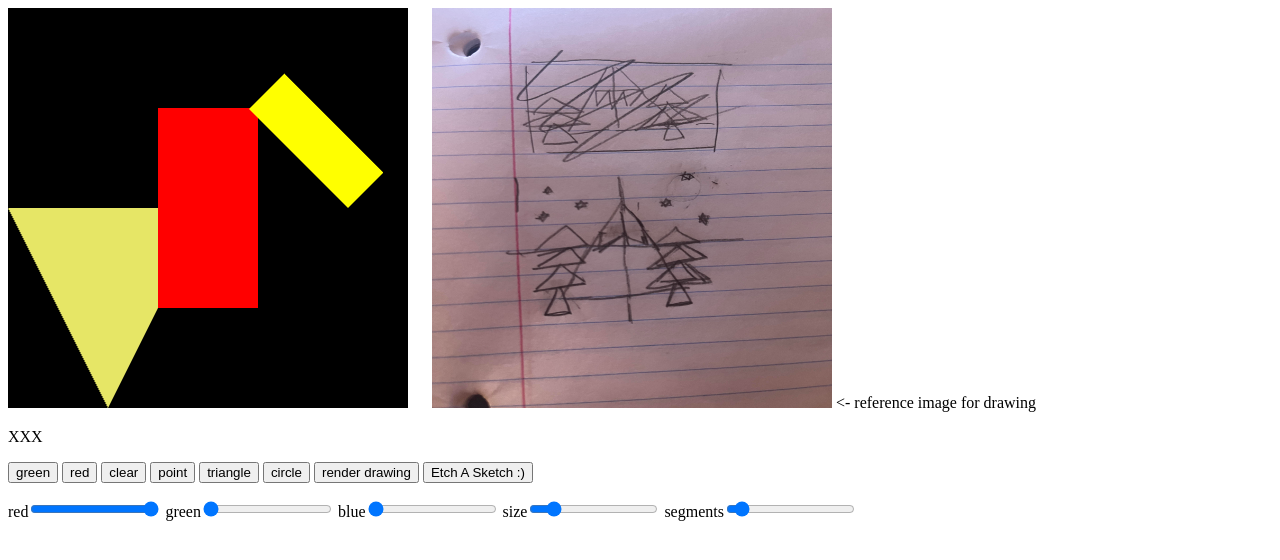
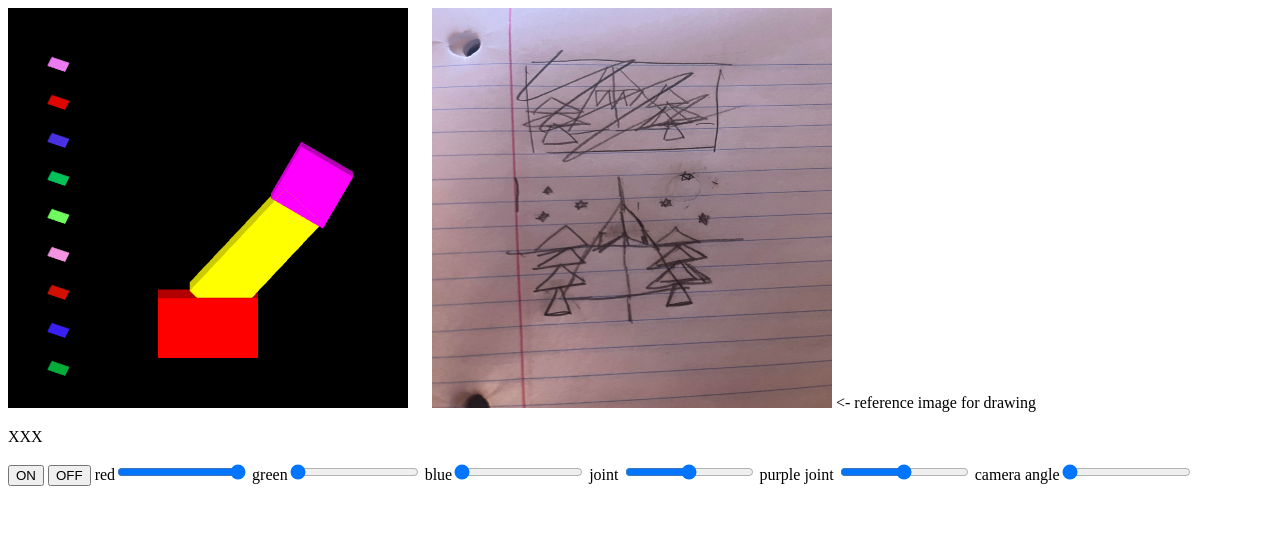
Before and after one commit to ArielRaizman/arielraizmancse160.github.io, a plain HTML site: page asg2/asg2.html in a window 1280 px wide. Drawn offline with Linux system fonts and the light colour scheme; animation ran at ten frames a second.

Commit message:
basic block functionality

```diff
--- a/asg2/Cube.js
+++ b/asg2/Cube.js
@@ -17,29 +17,67 @@ class Cube {
         // pass the matrix
         gl.uniformMatrix4fv(u_ModelMatrix, false, this.matrix.elements);
 
-        // Front of Cube
-        drawTriangle3D(gl, [0.0,0.0,0.0,  1.0,1.0,0.0,  1.0,0.0,0.0]);
-        drawTriangle3D(gl, [0.0,0.0,0.0,  0.0,1.0,0.0,  1.0,1.0,0.0]);
+        // // Front of Cube
+        // gl.uniform4f(u_FragColor, 255, 0, 0, rgba[3]);
+        // drawTriangle3D(gl, [0.0,0.0,0.0,  1.0,1.0,0.0,  0.0,1.0,0.0]);
+        // drawTriangle3D(gl, [0.0,0.0,0.0,  1.0,0.0,0.0,  1.0,1.0,0.0]);
 
-        // Back of Cube
-        drawTriangle3D(gl, [0.0,0.0,1.0,  1.0,0.0,1.0,  1.0,1.0,1.0]);
-        drawTriangle3D(gl, [0.0,0.0,1.0,  1.0,1.0,1.0,  0.0,1.0,1.0]);
+        // // Back of Cube
+        // gl.uniform4f(u_FragColor, rgba[0]*.1, rgba[1]*.9, rgba[2]*.9, rgba[3]);
+        // gl.uniform4f(u_FragColor, 0, 255, 0, rgba[3]);
+        // drawTriangle3D(gl, [0.0,0.0,1.0,  1.0,0.0,1.0,  1.0,1.0,1.0]);
+        // drawTriangle3D(gl, [0.0,0.0,1.0,  1.0,1.0,1.0,  0.0,1.0,1.0]);
 
-        // Left of Cube
-        drawTriangle3D(gl, [0.0,0.0,0.0,  0.0,1.0,1.0,  0.0,1.0,0.0]);
-        drawTriangle3D(gl, [0.0,0.0,0.0,  0.0,0.0,1.0,  0.0,1.0,1.0]);
+        // // Left of Cube
+        // gl.uniform4f(u_FragColor, rgba[0]*.9, rgba[1]*.9, rgba[2]*.9, rgba[3]);
+        // gl.uniform4f(u_FragColor, 0, 0, 255, rgba[3]);
+        // drawTriangle3D(gl, [0.0,0.0,0.0,  0.0,1.0,1.0,  0.0,1.0,0.0]);
+        // drawTriangle3D(gl, [0.0,0.0,0.0,  0.0,0.0,1.0,  0.0,1.0,1.0]);
 
-        // Right of Cube
-        drawTriangle3D(gl, [1.0,0.0,0.0,  1.0,1.0,0.0,  1.0,1.0,1.0]);
-        drawTriangle3D(gl, [1.0,0.0,0.0,  1.0,1.0,1.0,  1.0,0.0,1.0]);
+        // // Right of Cube
+        // drawTriangle3D(gl, [1.0,0.0,0.0,  1.0,1.0,0.0,  1.0,1.0,1.0]);
+        // drawTriangle3D(gl, [1.0,0.0,0.0,  1.0,1.0,1.0,  1.0,0.0,1.0]);
 
-        // Top of Cube
-        drawTriangle3D(gl, [0.0,1.0,0.0,  1.0,1.0,1.0,  1.0,1.0,0.0]);
-        drawTriangle3D(gl, [0.0,1.0,0.0,  0.0,1.0,1.0,  1.0,1.0,1.0]);
+        // // Top of Cube
+        // gl.uniform4f(u_FragColor, rgba[0]*.9, rgba[1]*.9, rgba[2]*.9, rgba[3]);
+        // drawTriangle3D(gl, [0.0,1.0,0.0,  1.0,1.0,1.0,  1.0,1.0,0.0]);
+        // drawTriangle3D(gl, [0.0,1.0,0.0,  0.0,1.0,1.0,  1.0,1.0,1.0]);
 
-        // Bottom of Cube
-        drawTriangle3D(gl, [0.0,0.0,0.0,  1.0,0.0,1.0,  1.0,0.0,0.0]);
-        drawTriangle3D(gl, [0.0,0.0,0.0,  0.0,0.0,1.0,  1.0,0.0,1.0]);
+        // // Bottom of Cube
+        // gl.uniform4f(u_FragColor, rgba[0]*.7, rgba[1]*.7, rgba[2]*.7, rgba[3]);
+        // drawTriangle3D(gl, [0.0,0.0,0.0,  1.0,0.0,1.0,  1.0,0.0,0.0]);
+        // drawTriangle3D(gl, [0.0,0.0,0.0,  0.0,0.0,1.0,  1.0,0.0,1.0]);
+
+
+        gl.uniform4f(u_FragColor, rgba[0], rgba[1], rgba[2], rgba[3]);
+        //gl.uniform4f(u_FragColor, 1, 0.5, 1, 1);
+        drawTriangle3D(gl, [0.0, 0.0, 0.0,   1.0, 1.0, 0.0,   0.0, 1.0, 0.0]);
+        drawTriangle3D(gl, [0.0, 0.0, 0.0,   1.0, 0.0, 0.0,   1.0, 1.0, 0.0]);
+        // xy1
+        gl.uniform4f(u_FragColor, rgba[0]*0.9, rgba[1]*0.9, rgba[2]*0.9, rgba[3]);
+        //gl.uniform4f(u_FragColor, 1, 1, 0, 1);
+        drawTriangle3D(gl, [1.0, 1.0, 1.0,   0.0, 0.0, 1.0,   0.0, 1.0, 1.0]);
+        drawTriangle3D(gl, [1.0, 0.0, 1.0,   0.0, 0.0, 1.0,   1.0, 1.0, 1.0]);
+        // 0yz
+        gl.uniform4f(u_FragColor, rgba[0]*0.8, rgba[1]*0.8, rgba[2]*0.8, rgba[3]);
+        //gl.uniform4f(u_FragColor, 1, 1, 1, 1);
+        drawTriangle3D(gl, [0.0, 1.0, 1.0,   0.0, 0.0, 0.0,   0.0, 1.0, 0.0]);
+        drawTriangle3D(gl, [0.0, 0.0, 1.0,   0.0, 0.0, 0.0,   0.0, 1.0, 1.0]);
+        // 1yz
+        gl.uniform4f(u_FragColor, rgba[0]*0.7, rgba[1]*0.7, rgba[2]*0.7, rgba[3]);
+        //gl.uniform4f(u_FragColor, 1, 0, 0, 1);
+        drawTriangle3D(gl, [1.0, 0.0, 0.0,   1.0, 1.0, 1.0,   1.0, 1.0, 0.0]);
+        drawTriangle3D(gl, [1.0, 0.0, 0.0,   1.0, 0.0, 1.0,   1.0, 1.0, 1.0]);
+        // x0z
+        gl.uniform4f(u_FragColor, rgba[0]*0.6, rgba[1]*0.6, rgba[2]*0.6, rgba[3]);
+        //gl.uniform4f(u_FragColor, 1, 0, 1, 1);
+        drawTriangle3D(gl, [1.0, 0.0, 0.0,   0.0, 0.0, 0.0,   1.0, 0.0, 1.0]);
+        drawTriangle3D(gl, [0.0, 0.0, 0.0,   0.0, 0.0, 1.0,   1.0, 0.0, 1.0]);
+        // x1z face
+        gl.uniform4f(u_FragColor, rgba[0]*0.7, rgba[1]*0.7, rgba[2]*0.7, rgba[3]);
+        //gl.uniform4f(u_FragColor, 0, 0, 1, 1);
+        drawTriangle3D(gl, [0.0, 1.0, 1.0,   0.0, 1.0, 0.0,   1.0, 1.0, 1.0]);
+        drawTriangle3D(gl,[1.0, 1.0, 1.0,   0.0, 1.0, 0.0,   1.0, 1.0, 0.0]);
 
     }
 }
--- a/asg2/asg2.html
+++ b/asg2/asg2.html
@@ -16,23 +16,17 @@
 
     <br />
     <p id="perf">XXX</p>
-    <button id="green">green</button>
-    <button id="red">red</button>
-    <button id="clear">clear</button>
-    <button id="point">point</button>
-    <button id="triangle">triangle</button>
-    <button id="circle">circle</button>
-    <button id="drawing">render drawing</button>
-    <button id="etch">Etch A Sketch :) </button>
-    <p id="isetch"></p>
+    <button id="on">ON</button>
+    <button id="off">OFF</button>
 
 
 
     red<input type="range" min="0" max= "100" value="100" class="slider" id="redslide" />
     green<input type="range" min="0" max= "100" value="0" class="slider" id="greenslide" />
     blue<input type="range" min="0" max= "100" value="0" class="slider" id="blueslide" />
-    size<input type="range" min="5" max= "40" value="10" class="slider" id="sizeslide" />
-    segments<input type="range" min="3" max= "100" value="10" class="slider" id="segmentslide" />
+    joint <input type="range" min="-90" max= "90" value="0" class="slider" id="jointslide" />
+    purple joint <input type="range" min="-90" max= "90" value="0" class="slider" id="purplejointslide" />
+    camera angle<input type="range" min="0" max= "90" value="0" class="slider" id="angleslide" />
   </span>
       <script src="../lib/webgl-utils.js"></script>
       <script src="../lib/webgl-debug.js"></script>
--- a/asg2/asg2.js
+++ b/asg2/asg2.js
@@ -3,10 +3,9 @@
 var VSHADER_SOURCE =
   `attribute vec4 a_Position;
   uniform mat4  u_ModelMatrix;
-  uniform float u_Size;
+  uniform mat4 u_GlobalRotationMatrix;
   void main() {
-    gl_Position = u_ModelMatrix * a_Position;
-    gl_PointSize = u_Size;
+    gl_Position = u_GlobalRotationMatrix * u_ModelMatrix * a_Position;
   }`
 
 // Fragment shader program
@@ -21,8 +20,8 @@ let canvas;
 let gl;
 let a_Position;
 let u_FragColor;
-let u_Size;
 let u_ModelMatrix
+let u_GlobalRotationMatrix;
 function setupWebGL() {
   // Retrieve <canvas> element
   canvas = document.getElementById('webgl');
@@ -34,6 +33,7 @@ function setupWebGL() {
     console.log('Failed to get the rendering context for WebGL');
     return;
   }
+  // gl.enable(gl.DEPTH_TEST); // Enable depth test
 }
 
 function connectVariablesToGLSL() {
@@ -57,44 +57,37 @@ function connectVariablesToGLSL() {
     return;
   }
 
-  // Get the storage location of u_Size
-  u_Size = gl.getUniformLocation(gl.program, 'u_Size');
-  if (!u_Size) {
-    console.log('Failed to get the storage location of u_Size');
-    return;
-  }
-
   // Get the storage location of u_ModelMatrix
   u_ModelMatrix = gl.getUniformLocation(gl.program, 'u_ModelMatrix');
   if (!u_ModelMatrix) {
     console.log('Failed to get the storage location of u_ModelMatrix');
     return;
   }
+
+  u_GlobalRotationMatrix = gl.getUniformLocation(gl.program, 'u_GlobalRotationMatrix');
+  if (!u_GlobalRotationMatrix) {
+    console.log('Failed to get the storage location of u_GlobalRotationMatrix');
+    return;
+  }
 }
-const POINT = 0;
-const TRIANGLE = 1;
-const CIRCLE = 2;
-let g_selectedColor = [1.0, 1.0, 1.0, 1.0];
-let g_selectedSize = 10;
-let g_selectedType=POINT;
-let g_segments = 10;
+// const POINT = 0;
+// const TRIANGLE = 1;
+// const CIRCLE = 2;
+// let g_selectedColor = [1.0, 1.0, 1.0, 1.0];
+// let g_selectedType=POINT;
+// let g_segments = 10;
+let g_globalAngle = 0.0;
+let g_jointSlider = 0.0;
+let g_purpleJoint = 0.0;
+let g_animation = true;
 function htmlUI() {
-  document.getElementById('green').onclick = function() { g_selectedColor = [0.0,1.0,0.0,1.0]; };
-  document.getElementById('red').onclick = function() { g_selectedColor = [1.0,0.0,0.0,1.0]; };
-  document.getElementById('clear').onclick = function() { g_shapes = []; renderShapes(); };
-  document.getElementById('drawing').onclick = function() { drawPicture(); };
+  document.getElementById('on').onclick = function() { g_animation = true; };
+  document.getElementById('off').onclick = function() { g_animation = false; };
 
-  document.getElementById('point').onclick = function() { g_selectedType =POINT};
-  document.getElementById('triangle').onclick = function() { g_selectedType =TRIANGLE };
-  document.getElementById('circle').onclick = function() { g_selectedType =CIRCLE };
-  document.getElementById('etch').onclick = function() { etchASketch(); };
-
-  //sliders
-  document.getElementById('redslide').addEventListener('mouseup', function() { g_selectedColor[0] = this.value/100; });
-  document.getElementById('greenslide').addEventListener('mouseup', function() { g_selectedColor[1] = this.value/100; });
-  document.getElementById('blueslide').addEventListener('mouseup', function() { g_selectedColor[2] = this.value/100; });
-  document.getElementById('sizeslide').addEventListener('mouseup', function() { g_selectedSize = this.value; });
-  document.getElementById('segmentslide').addEventListener('mouseup', function() { g_segments = this.value; });
+  // //sliders
+  document.getElementById('angleslide').addEventListener('mousemove', function() { g_globalAngle = this.value; renderShapes(); });
+  document.getElementById('jointslide').addEventListener('mousemove', function() { g_jointSlider = this.value; renderShapes(); });
+  document.getElementById('purplejointslide').addEventListener('mousemove', function() { g_purpleJoint = this.value; renderShapes(); });
 }
 function main() {
 
@@ -110,7 +103,8 @@ function main() {
   gl.clearColor(0.0, 0.0, 0.0, 1.0);
 
   // Clear <canvas>
-  renderShapes();
+  // renderShapes();
+  requestAnimationFrame(tick);
 }
 
 var g_shapes = [];
@@ -125,80 +119,96 @@ function coordsToGL(ev) {
   return [x, y];
 }
 
+g_startTime = performance.now() / 1000.0;
+g_seconds = performance.now() / 1000.0 - g_startTime;
 
+function tick() {
+  g_seconds = performance.now() / 1000.0 - g_startTime;
+  console.log(g_seconds);
+
+  updateAnimationAngle();
+
+  renderShapes();
+  requestAnimationFrame(tick);
+}
+
+function updateAnimationAngle() {
+  if (g_animation) {
+    g_jointSlider = 45*Math.sin(g_seconds);
+    g_purpleJoint = 45*Math.cos(g_seconds);
+  }
+}
 
 function renderShapes() {
   // Clear <canvas>
   // var startTime = performance.now();
-  gl.clear(gl.COLOR_BUFFER_BIT);
 
+  var globalRotMat = new Matrix4().rotate(g_globalAngle, 0, 1, 0);
+  gl.uniformMatrix4fv(u_GlobalRotationMatrix, false, globalRotMat.elements);
 
-  // Test triangle
-  gl.uniform4f(u_FragColor, 0.9, 0.9, 0.4, 1.0);
-  const modelMatrix = new Matrix4();
-  gl.uniformMatrix4fv(u_ModelMatrix, false, modelMatrix.elements);
-  drawTriangle3D(gl, [-1.0,0.0,0.0,  -0.5,-1.0,0.0,  0.0,0.0,0.0]);
+  gl.clear(gl.COLOR_BUFFER_BIT | gl.DEPTH_BUFFER_BIT);
+
+  gl.enable(gl.CULL_FACE);
+  gl.cullFace(gl.BACK);
+  gl.enable(gl.DEPTH_TEST);
+
+  // // Test triangle
+  // gl.uniform4f(u_FragColor, 0.9, 0.9, 0.4, 1.0);
+  // const modelMatrix = new Matrix4();
+  // gl.uniformMatrix4fv(u_ModelMatrix, false, modelMatrix.elements);
+  // drawTriangle3D(gl, [-1.0,0.0,0.0,  -0.5,-1.0,0.0,  0.0,0.0,0.0]);
 
   // Draw Cube
   var body = new Cube();
   body.color = [1.0, 0.0, 0.0, 1.0];
-  body.matrix.translate(-.25,-.5,0.0);
-  body.matrix.scale(0.5,1,0.5);
+  body.matrix.translate(-.25,-.75,0.0);
+  body.matrix.rotate(-5,1,0,0);
+  body.matrix.scale(0.5,.3,0.5);
   body.render()
 
   // Draw Cube
-  var body = new Cube();
-  body.color = [1.0, 1.0, 0.0, 1.0];
-  body.matrix.translate(.7,0,0.0);
-  body.matrix.rotate(45,0,0,1);
-  body.matrix.scale(0.25,.7,0.5);
-  body.render()
+  var arm = new Cube();
+  arm.color = [1.0, 1.0, 0.0, 1.0];
+  arm.matrix.translate(0,-.5,0.0);
+  arm.matrix.rotate(-5,1,0,0);
+  arm.matrix.rotate(g_jointSlider,0,0,1);
+  var yellowCoordinates = new Matrix4(arm.matrix);
+  arm.matrix.scale(0.25,.7,0.5);
+  arm.matrix.translate(-0.5,0,0);
+  arm.render()
+
+  var box = new Cube();
+  box.color = [1,0,1,1];
+  box.matrix = yellowCoordinates
+  box.matrix.translate(0,.65,0)
+  // box.matrix.rotate(g_purpleJoint,0,0,1)
+  box.matrix.rotate(g_purpleJoint,0,0,1)
+  box.matrix.scale(.3,.3,.3)
+  box.matrix.translate(-.5,0,-0.0001)
+  // box.matrix.translate(-.1,.1,0.0);
+  // box.matrix.rotate(-30,1,0,0);
+  // box.matrix.scale(0.2,.4,.2);
+  box.render()
+
+  var k = 10;
+  for (var i = 1; i < k; i++) {
+    var c = new Cube();
+    c.matrix.translate(-.8,1.9*i/k-1,0.0);
+    c.matrix.rotate(g_seconds*1000,1,1,1);
+    c.matrix.scale(.1,.5/k,.1/k)
+    c.color = [
+      (Math.sin(g_seconds * i) * 0.5 + 0.5),
+      (Math.cos(g_seconds * i * 1.5) * 0.5 + 0.5),
+      (Math.sin(g_seconds * i * 2) * 0.5 + 0.5),
+      1
+    ];
+    c.render()
+  }
 
   // var duration = performance.now() - startTime;
   // sendTextToHTML("perf", "numdot " + len + " ms " + duration + " fps " + 1000/duration);
 }
 
-function click(ev) {
-  etchMode = false;
-  document.removeEventListener('keydown', handleEtchKeyPress);
-  sendTextToHTML("isetch", "");
-  // Get the coordinates of a mouse press
-  [x,y] = coordsToGL(ev);
-  // Store the coordinates to g_points array
-  // g_points.push([x, y]);
-
-  // g_colors.push(g_selectedColor.slice());
-
-  // g_sizes.push(g_selectedSize);
-
-  // let point = new Triangle();
-  let point;
-  if (g_selectedType == POINT) {
-    point = new Point();
-  } else if (g_selectedType == TRIANGLE) {
-    point = new Triangle();
-  } else if (g_selectedType == CIRCLE) {
-    point = new Circle();
-    point.segments = g_segments;
-  }
-  point.position = [x,y];
-
-  point.color = g_selectedColor.slice();
-  point.size = g_selectedSize;
-  g_shapes.push(point);
-  // Store the coordinates to g_points array
-  // if (x >= 0.0 && y >= 0.0) {      // First quadrant
-  //   g_colors.push([1.0, 0.0, 0.0, 1.0]);  // Red
-  // } else if (x < 0.0 && y < 0.0) { // Third quadrant
-  //   g_colors.push([0.0, 1.0, 0.0, 1.0]);  // Green
-  // } else {                         // Others
-  //   g_colors.push([1.0, 1.0, 1.0, 1.0]);  // White
-  // }
-  // Render the shapes
-  renderShapes(ev);
-
-}
-
 function sendTextToHTML(id, text) {
   document.getElementById(id).innerHTML = text;
 }
```
